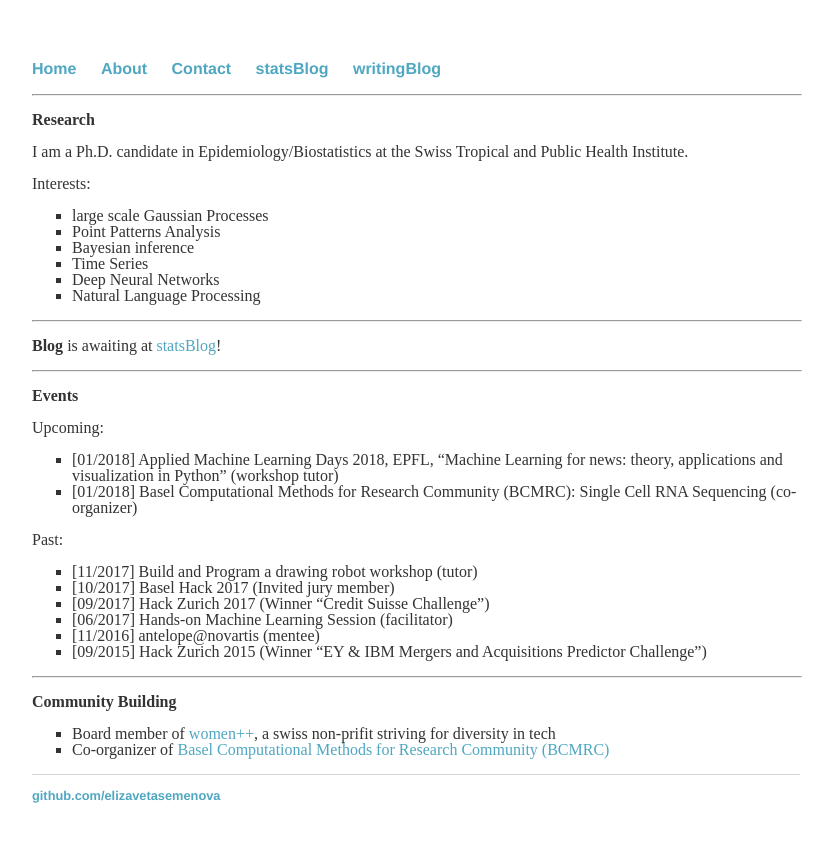
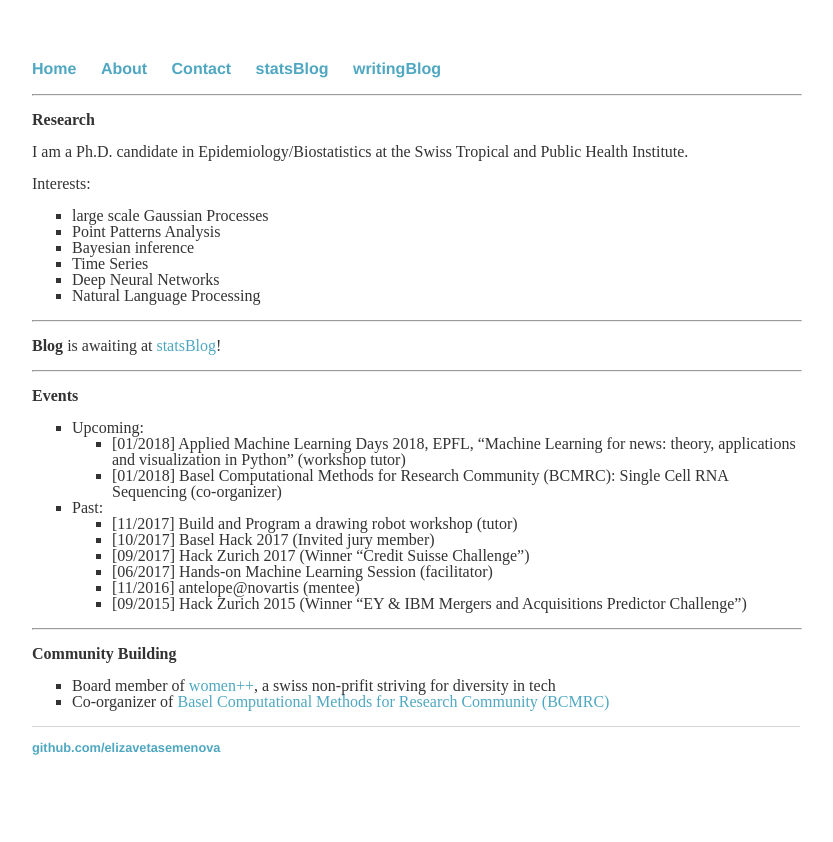
Before and after one commit to elizavetasemenova/elizavetasemenova.github.io, a Jekyll site: the page built from index.html, in a window 1280 px wide. Shown: the top 842 px of the page, without its empty margins (224-1057 px from the left). Built offline with Jekyll 4.4.1, drawn with Linux system fonts in a browser that asks for light colours.

Commit message:
Update index.html

```diff
--- a/index.html
+++ b/index.html
@@ -28,17 +28,17 @@
 
 <hr width="100%">
 
-<p><b>Events</b></p>
+<p><b>Events</b>
 
-<p>Upcoming:
+       <ul style="list-style-type:square">
+       <li> Upcoming:
 	       <ul style="list-style-type:square">
 	           <li>[01/2018] Applied Machine Learning Days 2018, EPFL, “Machine Learning for news: theory,
                         applications and visualization in Python” (workshop tutor) </li>
 		   <li>[01/2018] Basel Computational Methods for Research Community (BCMRC): Single Cell RNA Sequencing (co-organizer) </li>
 	       </ul>
-</p>
 
-<p>Past:
+       <li>Past:
               <ul style="list-style-type:square">
 	  	<li>[11/2017] Build and Program a drawing robot workshop (tutor) </li>
 		  <li>[10/2017] Basel Hack 2017 (Invited jury member)</li>
@@ -46,6 +46,7 @@
 		  <li>[06/2017] Hands-on Machine Learning Session (facilitator) </li>
 		  <li>[11/2016] antelope@novartis (mentee) </li>
 		  <li>[09/2015] Hack Zurich 2015 (Winner “EY & IBM Mergers and Acquisitions Predictor Challenge”) </li>
+	      </ul>
        </ul>
 </p>
 
```
Lines whose indentation alone changed are shown as unchanged.
